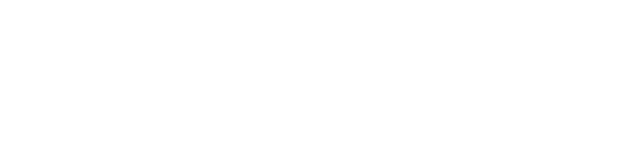
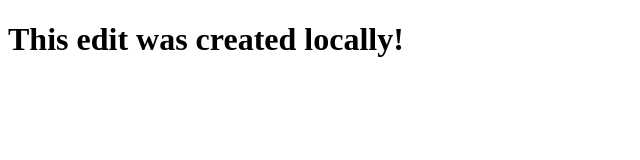
Before and after one commit to LauraCole1900/git-guide, a plain HTML site: page index.html in a window 1280 px wide. Shown: the whole page, without its empty margins (0-640 px from the left). Drawn offline with Linux system fonts and the light colour scheme.

Commit message:
added local edit

```diff
--- a/index.html
+++ b/index.html
@@ -7,6 +7,7 @@
   <title>Document</title>
 </head>
 <body>
+  <h1>This edit was created locally!</h1>
 
   <script src="./assets/js/script.js"></script>
 </body>
```
